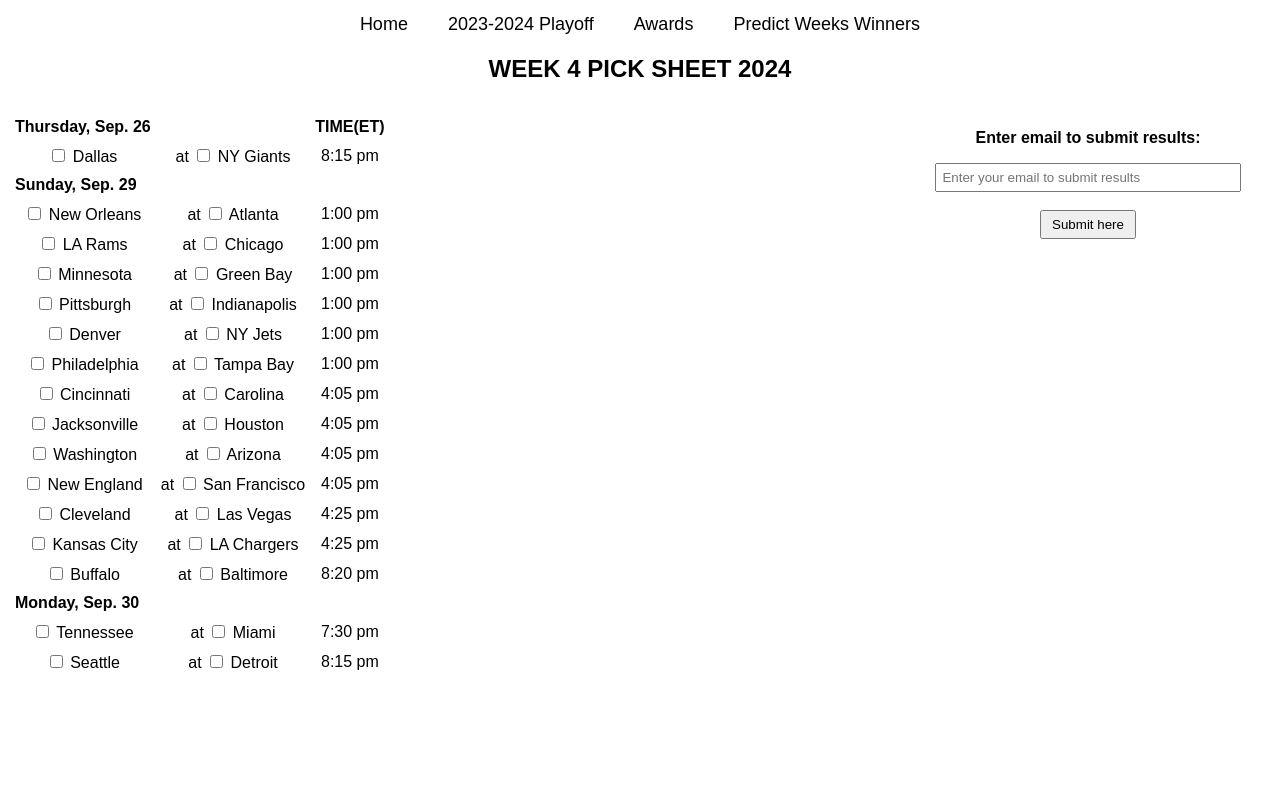
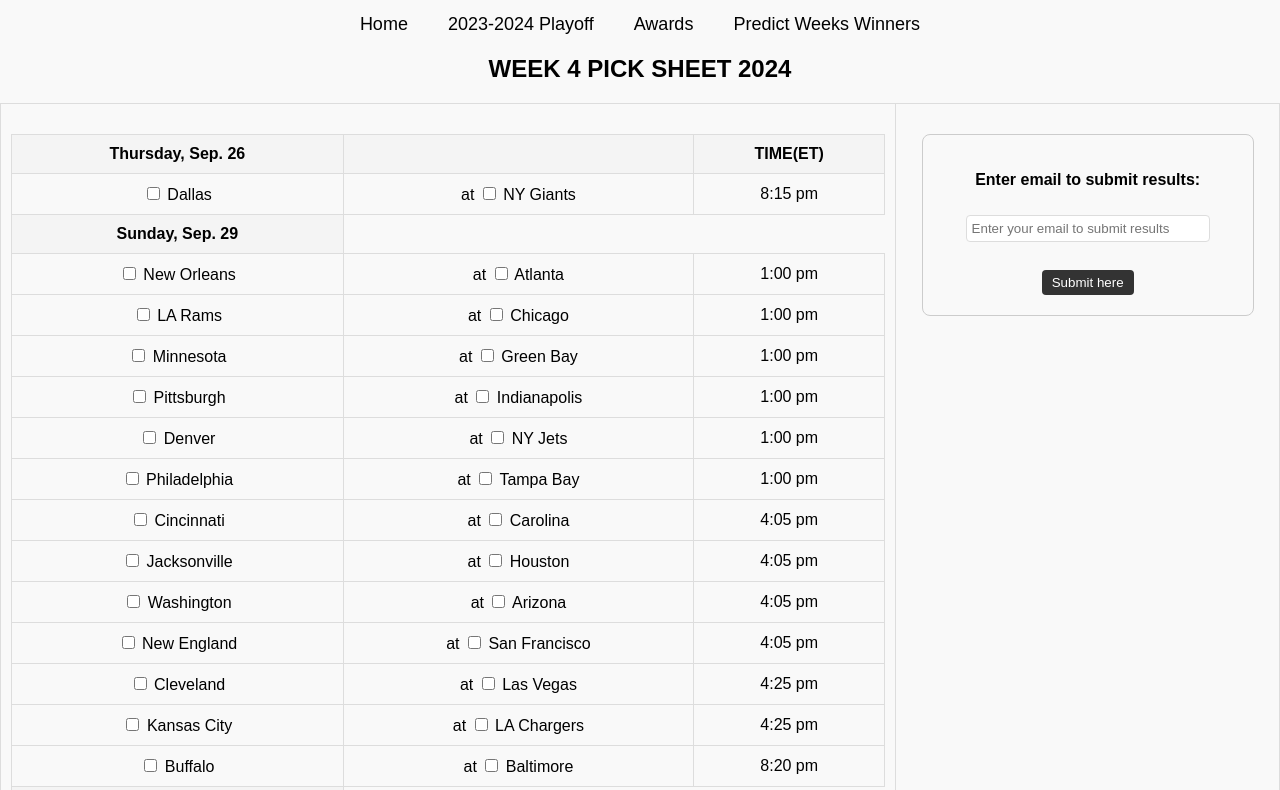
Before and after one commit to casonsmith15/2023-24-Football-Index, a plain HTML site: page predict.html in a window 1280 px wide. Shown: the part 124-914 px from the top of the page. Before the commit the page ends 811 px from the top, so only its background shows below. Drawn offline with Linux system fonts and the light colour scheme.

Commit message:
predict.html

```diff
--- a/predict.html
+++ b/predict.html
@@ -1,6 +1,7 @@
 <!DOCTYPE html>
 <html lang="en">
 <head>
+<link rel="stylesheet" href="football_style.css">
 <!-- Google tag (gtag.js) -->
 <script async src="https://www.googletagmanager.com/gtag/js?id=G-ZMJCPJYSW4"></script>
 <script>
```
